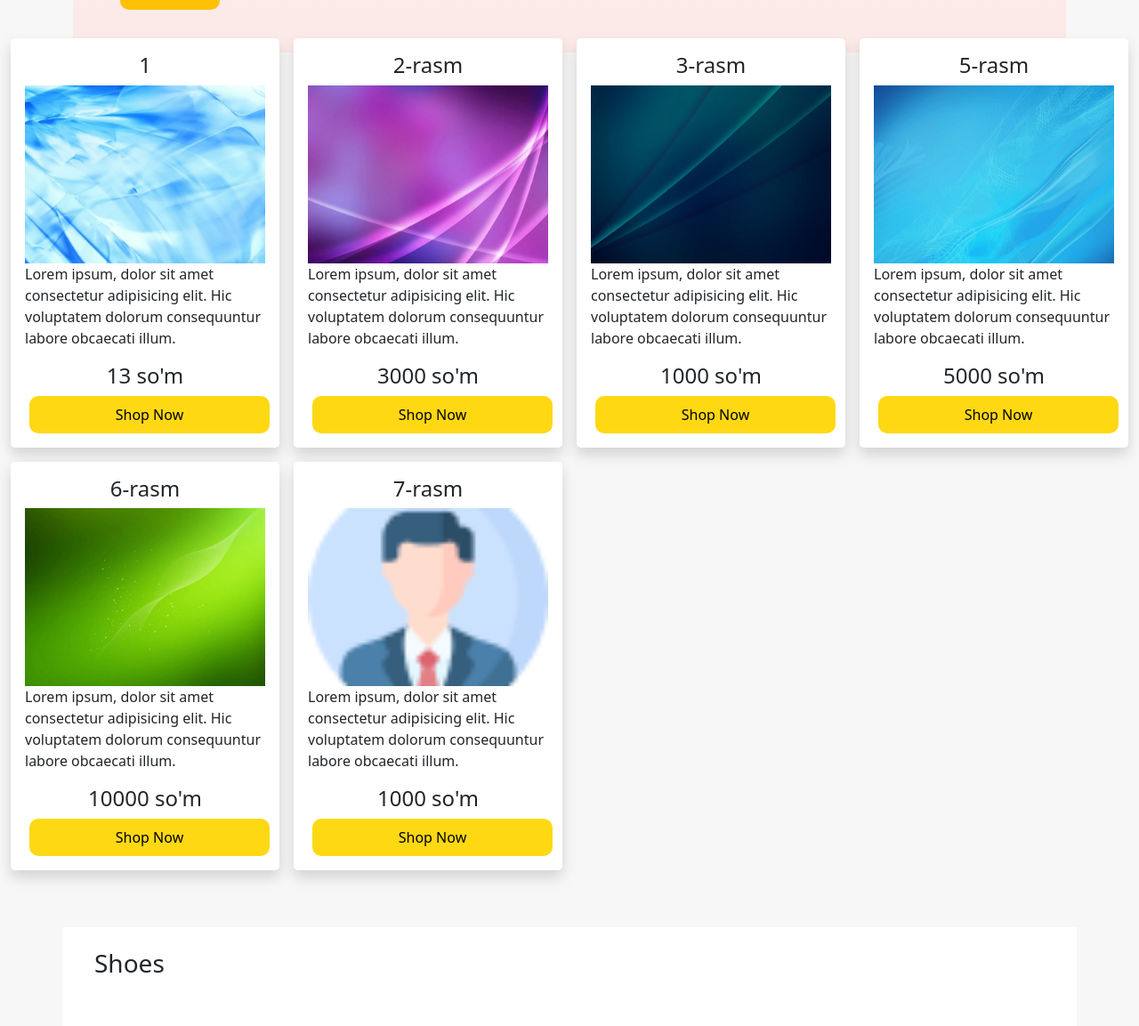
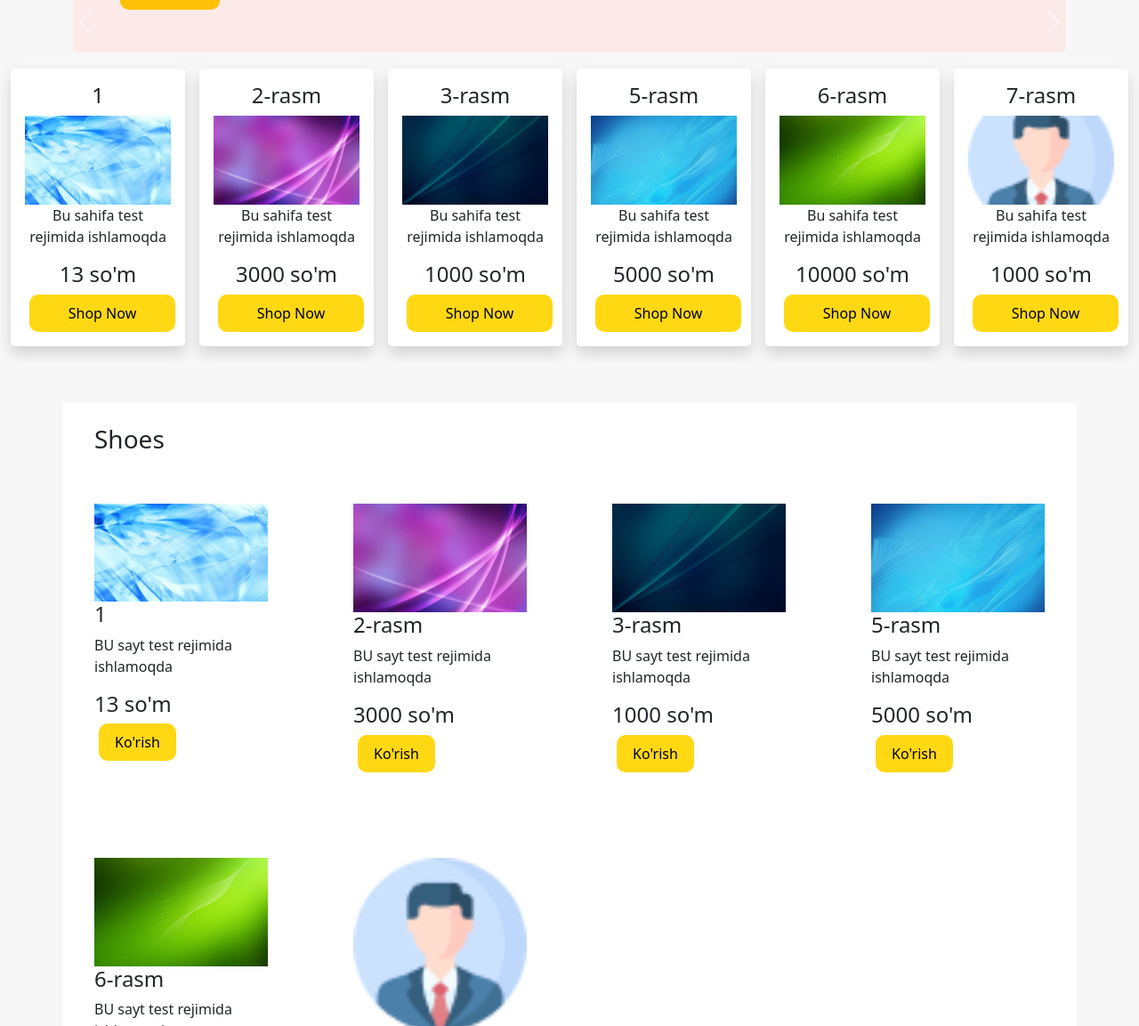
Before and after one commit to Jamoliddin0968/Ibrohimov, a Django app: page / in a window 1280 px wide. Shown: the part 375-1528 px from the top of the page at 89% size. Run offline with Django 4.2, Linux system fonts and the light colour scheme; data comes from the database, SQL or seed files in the repository.

Commit message:
Update home.html

```diff
--- a/templates/home.html
+++ b/templates/home.html
@@ -223,16 +223,15 @@
 
       <section class="container-fluid mx-auto mb-5" style="transform: translateY(-2vh);">
         <div
-          class="row row-cols-1 row-cols-lg-3 row-cols-md-3 row-cols-xl-4 g-3"
+          class="row row-cols-1 row-cols-lg-3 row-cols-md-3 row-cols-xl-6 g-3"
         >
         {% for i in object_list %}
-          <div class="col">
+          <div class="col" style="margin-top: 50px;">
             <div class="p-3 rounded-3 shadow white">
               <h4 style="text-align: center">{{i.name}}</h4>
-              <img src="{{ i.image.url }}" alt="" style=" height: 200px; width:100% ; object-fit: cover;" />
-              <p>
-                Lorem ipsum, dolor sit amet consectetur adipisicing elit. Hic
-                voluptatem dolorum consequuntur labore obcaecati illum.
+              <img src="{{ i.image.url }}" alt="" style=" height: 100px; width:100% ; object-fit: cover;" />
+              <p style="text-align : center;">
+                Bu sahifa test rejimida ishlamoqda
               </p>
               <h4 style="text-align : center; text-color:green">{{ i.cost}} so'm</h4>
               <a href="#" class="btn custom_btn" style="width:100%">Shop Now</a>
@@ -258,60 +257,25 @@
                   g-5
                 "
               >
+              {% for i in object_list %}
                 <div class="col">
                   <div class="p-4 white rounded-3">
-                    <img src="images/shoes/shoe-1.png" alt="" width="100%" />
-                    <h4>Nike 414</h4>
+                    {% if i.image%}
+                      <img src="{{ i.image.url }}" alt="" width="100%" />
+                    {% endif %}
+                    <h4>{{i.name}}</h4>
                     <p>
-                      Lorem ipsum dolor sit amet consectetur adipisicing elit.
-                      Dolores dignissimos praesentium perspiciatis molestias!
-                      Inventore, ab!
+                      BU sayt test rejimida ishlamoqda
                     </p>
-                    <h4>$299</h4>
-                    <button class="btn custom_btn">Shop Now</button>
+                    <h4>{{i.cost}} so'm</h4>
+                    <button class="btn custom_btn">Ko'rish</button>
                   </div>
                 </div>
-                <div class="col">
-                  <div class="p-4 white rounded-3">
-                    <img src="images/shoes/shoe-1.png" alt="" width="100%" />
-                    <h4>Nike 414</h4>
-                    <p>
-                      Lorem ipsum dolor sit amet consectetur adipisicing elit.
-                      Dolores dignissimos praesentium perspiciatis molestias!
-                      Inventore, ab!
-                    </p>
-                    <h4>$299</h4>
-                    <button class="btn custom_btn">Shop Now</button>
-                  </div>
-                </div>
-                <div class="col">
-                  <div class="p-4 white rounded-3">
-                    <img src="images/shoes/shoe-1.png" alt="" width="100%" />
-                    <h4>Nike 414</h4>
-                    <p>
-                      Lorem ipsum dolor sit amet consectetur adipisicing elit.
-                      Dolores dignissimos praesentium perspiciatis molestias!
-                      Inventore, ab!
-                    </p>
-                    <h4>$299</h4>
-                    <button class="btn custom_btn">Shop Now</button>
-                  </div>
-                </div>
-                <div class="col">
-                  <div class="p-4 white rounded-3">
-                    <img src="images/shoes/shoe-1.png" alt="" width="100%" />
-                    <h4>Nike 414</h4>
-                    <p>
-                      Lorem ipsum dolor sit amet consectetur adipisicing elit.
-                      Dolores dignissimos praesentium perspiciatis molestias!
-                      Inventore, ab!
-                    </p>
-                    <h4>$299</h4>
-                    <button class="btn custom_btn">Shop Now</button>
-                  </div>
-                </div>
+               {% endfor %}
               </div>
             </div>
+          </div>
+
             <div class="carousel-item">
               <div
                 class="
```
